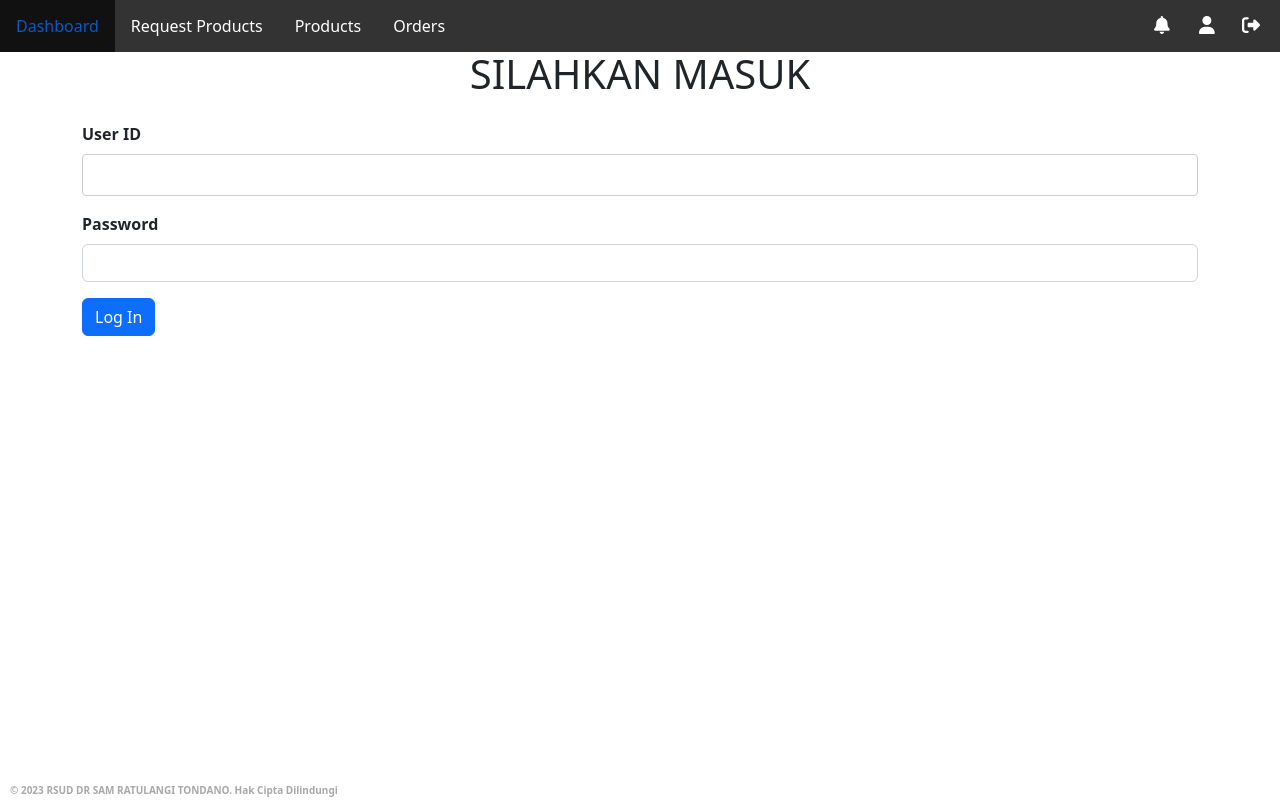
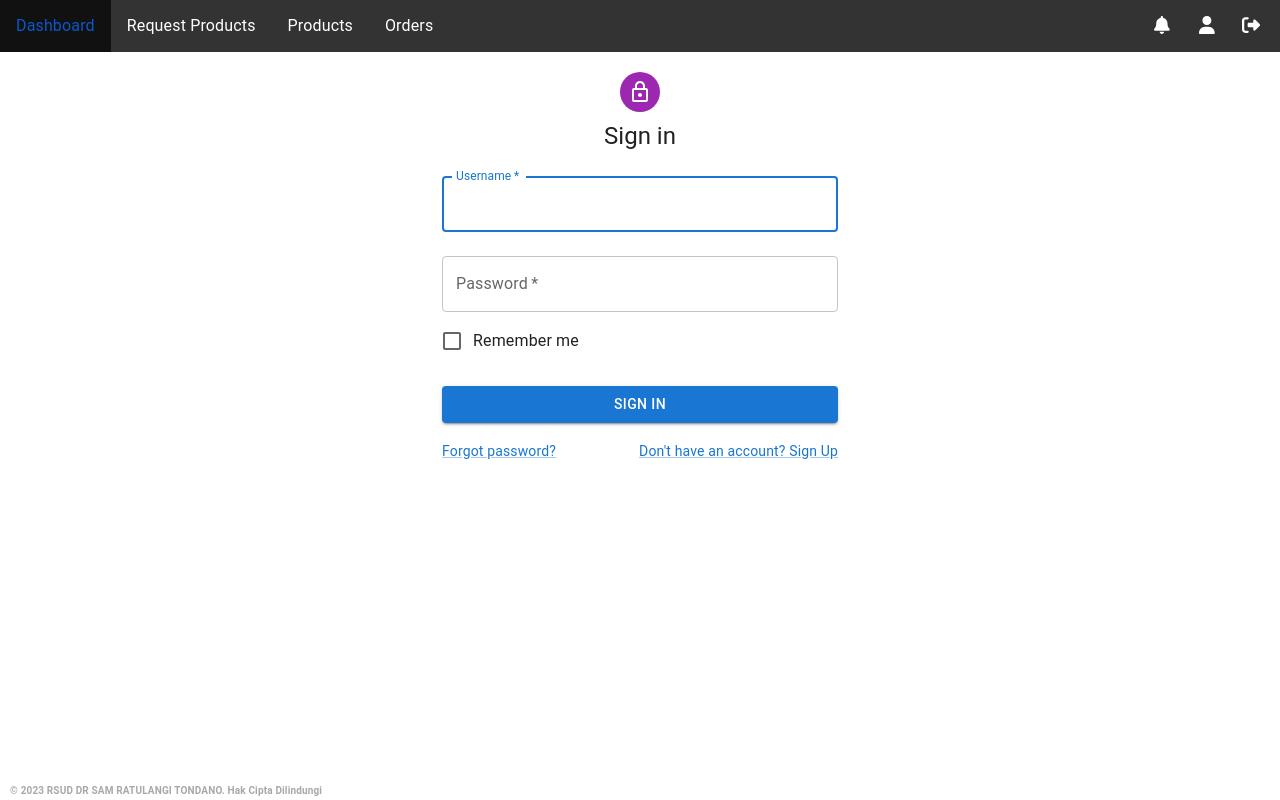
Before and after one commit to RSUD-Dr-Sam-Ratulangi/FrontEndPengadaanRS-testing, a React (Create React App) app: page /logout in a window 1280 px wide. Built offline with nearby package versions, Linux system fonts and the light colour scheme.

Commit message:
Add Product Request

```diff
--- a/src/config/index.js
+++ b/src/config/index.js
@@ -6,7 +6,7 @@ import Navigation from '../components/Navigation';
 import Footer from '../components/Footer';
 import 'bootstrap/dist/css/bootstrap.min.css';
 import Vendorpages from '../pages/Vendorpages';
-import Vendorreqtable from '../pages/Vendorreqtable';
+// import Vendorreqtable from '../pages/Vendorreqtable';
 import Orderpages from '../pages/Orderpages';
 import Notificationpages from '../pages/Notificationpages';
 import Profilpages from '../pages/Profilpages';
@@ -20,7 +20,7 @@ const Routers = () => {
         <Route path="/" element={<Dashboard />} />
         <Route path="/products" element={<Productpages />} />
         <Route path="/vendor" element={<Vendorpages />} /> {/* Update the route path to "/vendor" */}
-        <Route path="/vendorlist" element={<Vendorreqtable />} />
+        {/* <Route path="/vendorlist" element={<Vendorreqtable />} /> */}
         <Route path="/orders" element={<Orderpages />} />
         <Route path="/notifications" element={<Notificationpages />} />
         <Route path="/profile" element={<Profilpages />} />
--- a/src/pages/Productpages.js
+++ b/src/pages/Productpages.js
@@ -129,8 +129,8 @@
         {filteredProducts.map((product) => (
           <div className="col mb-4" key={product.id}>
             <Card className="h-100">
-                {/* <Card.Img variant="top" src={product.imageUrl} /> */}
-                <Card.Img variant="top" />
+              <Card.Img variant="top" src={product.imageUrl} />
+              {/* <Card.Img variant="top" /> */}
               <Card.Body>
                 <p>{product.vendor.name}</p> {/* Menampilkan nama vendor */}
                 <Card.Title>{product.name}</Card.Title>
--- a/src/pages/SignInpages.js
+++ b/src/pages/SignInpages.js
@@ -1,58 +1,146 @@
-import React, { useRef, useState } from "react";
-// import { BrowserRouter as Router, Switch, Route, Link } from "react-router-dom";
-import "bootstrap/dist/css/bootstrap.min.css";
-// import Dashboard from "../pages/Dashboard";
+import * as React from 'react';
+import { Avatar, Button, CssBaseline, TextField, FormControlLabel, Checkbox, Link, Grid, Box, Typography, Container, createTheme, ThemeProvider } from '@mui/material';
+import LockOutlinedIcon from '@mui/icons-material/LockOutlined';
 
-const SignInpages = () => {
-  const usernameRef = useRef("");
-  const passwordRef = useRef("");
-  const [errorMessage, setErrorMessage] = useState("");
-
-  const handleSignIn = (e) => {
-    e.preventDefault();
-
-    if (usernameRef.current.value && passwordRef.current.value) {
-      setErrorMessage("");
-      // Redirect to the dashboard page
-      window.location.href = "/";
-    } else {
-      setErrorMessage("Tolong Masukkan Username dan Password");
-    }
+function SignInpages() {
+  const handleSubmit = (event) => {
+    event.preventDefault();
+    const data = new FormData(event.currentTarget);
+    console.log({
+      email: data.get('email'),
+      password: data.get('password'),
+    });
   };
 
   return (
-    <div className="container">
-      <div className="form-container">
-        <h1 className="text-center mb-4">SILAHKAN MASUK</h1>
-        {errorMessage && <p className="text-center text-danger">{errorMessage}</p>}
-        <form>
-          <div className="mb-3">
-            <label className="form-label">User ID</label>
-            <input
-              className="form-control"
-              name="Username"
-              ref={usernameRef}
-              type="text"
+    <ThemeProvider theme={createTheme()}>
+      <Container component="main" maxWidth="xs">
+        <CssBaseline />
+        <Box
+          sx={{
+            marginTop: 8,
+            display: 'flex',
+            flexDirection: 'column',
+            alignItems: 'center',
+          }}
+        >
+          <Avatar sx={{ m: 1, bgcolor: 'secondary.main' }}>
+            <LockOutlinedIcon />
+          </Avatar>
+          <Typography component="h1" variant="h5">
+            Sign in
+          </Typography>
+          <Box component="form" onSubmit={handleSubmit} noValidate sx={{ mt: 1 }}>
+            <TextField
+              margin="normal"
               required
+              fullWidth
+              id="email"
+              label="Username"
+              name="email"
+              autoComplete="email"
+              autoFocus
             />
-          </div>
-          <div className="mb-3">
-            <label className="form-label">Password</label>
-            <input
-              className="form-control"
-              name="Password"
-              ref={passwordRef}
+            <TextField
+              margin="normal"
+              required
+              fullWidth
+              name="password"
+              label="Password"
               type="password"
-              required
+              id="password"
+              autoComplete="current-password"
             />
-          </div>
-          <button className="btn btn-primary" onClick={handleSignIn}>
-            Log In
-          </button>
-        </form>
-      </div>
-    </div>
+            <FormControlLabel
+              control={<Checkbox value="remember" color="primary" />}
+              label="Remember me"
+            />
+            <Button
+              type="submit"
+              fullWidth
+              variant="contained"
+              sx={{ mt: 3, mb: 2 }}
+            >
+              Sign In
+            </Button>
+            <Grid container>
+              <Grid item xs>
+                <Link href="#" variant="body2">
+                  Forgot password?
+                </Link>
+              </Grid>
+              <Grid item>
+                <Link href="#" variant="body2">
+                  {"Don't have an account? Sign Up"}
+                </Link>
+              </Grid>
+            </Grid>
+          </Box>
+        </Box>
+      </Container>
+    </ThemeProvider>
   );
-};
+}
 
 export default SignInpages;
+
+
+
+// import React, { useRef, useState } from "react";
+// // import { BrowserRouter as Router, Switch, Route, Link } from "react-router-dom";
+// import "bootstrap/dist/css/bootstrap.min.css";
+// // import Dashboard from "../pages/Dashboard";
+
+// const SignInpages = () => {
+//   const usernameRef = useRef("");
+//   const passwordRef = useRef("");
+//   const [errorMessage, setErrorMessage] = useState("");
+
+//   const handleSignIn = (e) => {
+//     e.preventDefault();
+
+//     if (usernameRef.current.value && passwordRef.current.value) {
+//       setErrorMessage("");
+//       // Redirect to the dashboard page
+//       window.location.href = "/";
+//     } else {
+//       setErrorMessage("Tolong Masukkan Username dan Password");
+//     }
+//   };
+
+//   return (
+//     <div className="container">
+//       <div className="form-container">
+//         <h1 className="text-center mb-4">SILAHKAN MASUK</h1>
+//         {errorMessage && <p className="text-center text-danger">{errorMessage}</p>}
+//         <form>
+//           <div className="mb-3">
+//             <label className="form-label">User ID</label>
+//             <input
+//               className="form-control"
+//               name="Username"
+//               ref={usernameRef}
+//               type="text"
+//               required
+//             />
+//           </div>
+//           <div className="mb-3">
+//             <label className="form-label">Password</label>
+//             <input
+//               className="form-control"
+//               name="Password"
+//               ref={passwordRef}
+//               type="password"
+//               required
+//             />
+//           </div>
+//           <button className="btn btn-primary" onClick={handleSignIn}>
+//             Log In
+//           </button>
+//         </form>
+//       </div>
+//     </div>
+//   );
+// };
+
+// export default SignInpages;
--- a/src/pages/Vendorpages.js
+++ b/src/pages/Vendorpages.js
@@ -1,153 +1,201 @@
-import React, { useState, useEffect } from 'react';
-import '../assets/vendorpages.css';
-import { Container } from 'react-bootstrap';
-import axios from 'axios';
-import Vendorreqtable from './Vendorreqtable';
+import { useEffect, useState } from "react";
+import axios from "axios";
+import { Container, Table, Pagination, Button, Modal, Form } from 'react-bootstrap';
 
 const Vendorpages = () => {
-  const [formValues, setFormValues] = useState({
-    name: '',
-    description: '',
-    price: '',
-    quantity: '',
-    imageUrl: '',
-    status: '',
+  const [productList, setProductList] = useState([]);
+  const [searchTerm, setSearchTerm] = useState("");
+  const [currentPage, setCurrentPage] = useState(1);
+  const [productsPerPage] = useState(10);
+  const [showModal, setShowModal] = useState(false);
+  const [newProduct, setNewProduct] = useState({
+    name: "",
+    description: "",
+    price: "",
+    quantity: "",
+    imageUrl: "",
+    status: ""
   });
 
-  const [productList, setProductList] = useState([]);
-
   useEffect(() => {
-    // Fetch product list
-    fetchProductList();
+    axios
+      .get("http://rsudsamrat.site:8080/pengadaan/dev/v1//product-requests")
+      .then((response) => {
+        setProductList(response.data);
+        console.log(response.data);
+      })
+      .catch((error) => {
+        console.log(error);
+      });
   }, []);
 
-  const fetchProductList = async () => {
-    try {
-      const response = await axios.get('http://rsudsamrat.site:8080/pengadaan/dev/v1/product-requests');
-      setProductList(response.data);
-    } catch (error) {
-      console.error(error);
-    }
+  const handleSearch = (event) => {
+    setSearchTerm(event.target.value);
+    setCurrentPage(1); // Reset current page to 1 when search term changes
   };
 
-  const handleSubmit = async (e) => {
-    e.preventDefault();
-    try {
-      const response = await axios.post('http://rsudsamrat.site:8080/pengadaan/dev/v1/product-requests', formValues);
-      console.log(response.data);
-      // Refresh product list
-      fetchProductList();
-    } catch (error) {
-      console.error(error);
-    }
+  const filteredProducts = productList.filter((product) => {
+    const search = searchTerm.toLowerCase();
+    return (
+      product.name.toLowerCase().includes(search) ||
+      product.description.toLowerCase().includes(search) ||
+      product.price.toString().toLowerCase().includes(search) ||
+      product.quantity.toString().toLowerCase().includes(search) ||
+      product.imageUrl.toLowerCase().includes(search) ||
+      product.status.toLowerCase().includes(search)
+    );
+  });
+
+  // Get current products
+  const indexOfLastProduct = currentPage * productsPerPage;
+  const indexOfFirstProduct = indexOfLastProduct - productsPerPage;
+  const currentProducts = filteredProducts.slice(indexOfFirstProduct, indexOfLastProduct);
+
+  // Change page
+  const handlePageChange = (pageNumber) => {
+    setCurrentPage(pageNumber);
   };
 
-  const handleChange = (e) => {
-    const { name, value } = e.target;
-    setFormValues((prevValues) => ({ ...prevValues, [name]: value }));
+  // Calculate total pages
+  const totalPages = Math.ceil(filteredProducts.length / productsPerPage);
+
+  // Modal
+  const handleCloseModal = () => {
+    setShowModal(false);
+  };
+
+  const handleShowModal = () => {
+    setShowModal(true);
+  };
+
+  const handleChangeNewProduct = (event) => {
+    const { name, value } = event.target;
+    setNewProduct((prevState) => ({
+      ...prevState,
+      [name]: value
+    }));
+  };
+
+  const handleSubmitNewProduct = (event) => {
+    event.preventDefault();
+
+    // Perform API call to create the new product request
+    axios
+      .post("http://rsudsamrat.site:8080/pengadaan/dev/v1//product-requests", newProduct)
+      .then((response) => {
+        console.log("New product request created:", response.data);
+        // Reset the form and close the modal
+        setNewProduct({
+          name: "",
+          description: "",
+          price: "",
+          quantity: "",
+          imageUrl: "",
+          status: ""
+        });
+        setShowModal(false);
+      })
+      .catch((error) => {
+        console.log("Error creating new product request:", error);
+      });
   };
 
   return (
     <Container>
-      <div className="row">
-        <div className="col-md-6">
-          <h2>Product List</h2>
-          <Vendorreqtable productList={productList} />
-        </div>
-        <div className="col-md-6">
-          <h2>Create Product Request</h2>
-          <form onSubmit={handleSubmit} className="vendor-pages-form">
-            <div className="form-group">
-              <p>Vendor</p>
-              <label htmlFor="name">Name:</label>
+      <h2>Request Product List</h2>
+      <Button variant="primary" onClick={handleShowModal}>Add</Button>
+      <div className="my-4">
         <input
           type="text"
-                id="name"
-                name="name"
-                value={formValues.name}
-                onChange={handleChange}
-                required
           className="form-control"
+          placeholder="Search by Name, Description, Price, Quantity, Image URL, or Status"
+          value={searchTerm}
+          onChange={handleSearch}
         />
       </div>
+      <Table striped bordered hover>
+        <thead>
+          <tr>
+            <th>Name</th>
+            <th>Description</th>
+            <th>Price</th>
+            <th>Quantity</th>
+            <th>Image URL</th>
+            <th>Status</th>
+          </tr>
+          </thead>
+        <tbody>
+          {currentProducts.map((product) => (
+            <tr key={product.id}>
+              <td>{product.name}</td>
+              <td>{product.description}</td>
+              <td>{product.price}</td>
+              <td>{product.quantity}</td>
+              <td>
+                <img src={product.imageUrl} alt={product.name} style={{ width: '100px' }} />
+              </td>
+              <td>{product.status}</td>
+            </tr>
+          ))}
+        </tbody>
+      </Table>
+      <Pagination>
+        {Array.from({ length: totalPages }, (_, index) => (
+          <Pagination.Item
+            key={index + 1}
+            active={index + 1 === currentPage}
+            onClick={() => handlePageChange(index + 1)}
+          >
+            {index + 1}
+          </Pagination.Item>
+        ))}
+      </Pagination>
 
-            <div className="form-group">
-              <label htmlFor="description">Description:</label>
-              <textarea
-                id="description"
-                name="description"
-                value={formValues.description}
-                onChange={handleChange}
-                required
-                className="form-control"
-              />
-            </div>
 
-            <div className="form-group">
-              <label htmlFor="price">Price:</label>
-              <input
-                type="number"
-                id="price"
-                name="price"
-                value={formValues.price}
-                onChange={handleChange}
-                required
-                className="form-control"
-              />
-            </div>
 
-            <div className="form-group">
-              <label htmlFor="quantity">Quantity:</label>
-              <input
-                type="number"
-                id="quantity"
-                name="quantity"
-                value={formValues.quantity}
-                onChange={handleChange}
-                required
-                className="form-control"
-              />
-            </div>
+      <Modal show={showModal} onHide={handleCloseModal}>
+  <Modal.Header closeButton>
+    <Modal.Title>Create Request Product</Modal.Title>
+  </Modal.Header>
+  <Modal.Body>
+    <Form onSubmit={handleSubmitNewProduct}>
+      <Form.Group controlId="name">
+        <Form.Label>Name</Form.Label>
+        <Form.Control type="text" name="name" value={newProduct.name} onChange={handleChangeNewProduct} />
+      </Form.Group>
+      <Form.Group controlId="description">
+        <Form.Label>Description</Form.Label>
+        <Form.Control type="text" name="description" value={newProduct.description} onChange={handleChangeNewProduct} />
+      </Form.Group>
+      <Form.Group controlId="price">
+  <Form.Label>Price</Form.Label>
+  <Form.Control type="number" name="price" value={newProduct.price} onChange={handleChangeNewProduct} required />
+</Form.Group>
+<Form.Group controlId="quantity">
+  <Form.Label>Quantity</Form.Label>
+  <Form.Control type="number" name="quantity" value={newProduct.quantity} onChange={handleChangeNewProduct} required />
+</Form.Group>
 
-            <div className="form-group">
-              <label htmlFor="imageUrl">Image URL:</label>
-              <input
-                type="url"
-                id="imageUrl"
-                name="imageUrl"
-                value={formValues.imageUrl}
-                onChange={handleChange}
-                required
-                className="form-control"
-              />
-          </div>
-
-          <div className="form-group">
-            <label htmlFor="status">Status:</label>
-            <select
-              id="status"
-              name="status"
-              value={formValues.status}
-              onChange={handleChange}
-              required
-              className="form-control"
-            >
+      <Form.Group controlId="imageUrl">
+        <Form.Label>Image URL</Form.Label>
+        <Form.Control type="text" name="imageUrl" value={newProduct.imageUrl} onChange={handleChangeNewProduct} />
+      </Form.Group>
+      <Form.Group controlId="status">
+        <Form.Label>Status</Form.Label>
+        <Form.Control as="select" name="status" value={newProduct.status} onChange={handleChangeNewProduct}>
           <option value="">Select Status</option>
           <option value="OPEN">OPEN</option>
           <option value="CLOSED">CLOSED</option>
           <option value="FULFILLED">FULFILLED</option>
-            </select>
-          </div>
+        </Form.Control>
+      </Form.Group>
+      <Button variant="primary" type="submit">Create</Button>
+    </Form>
+  </Modal.Body>
+</Modal>
 
-          <button type="submit" className="btn btn-primary">
-            Create Product Request
-          </button>
-        </form>
-      </div>
-    </div>
     </Container>
   );
-
 };
 
 export default Vendorpages;
--- a/src/pages/Vendorreqtable.js
+++ b/src/pages/Vendorreqtable.js
@@ -1,36 +1,36 @@
-import React from 'react';
-import { Table } from 'react-bootstrap';
-import '../assets/vendorreqtable.css'; // Import vendorreqtable.css
+// import React from 'react';
+// import { Table } from 'react-bootstrap';
+// import '../assets/vendorreqtable.css'; // Import vendorreqtable.css
 
-const Vendorreqtable = ({ productList }) => {
-  return (
-    <Table striped bordered hover>
-      <thead>
-        <tr>
-          <th>Name</th>
-          <th>Description</th>
-          <th>Price</th>
-          <th>Quantity</th>
-          <th>Image URL</th>
-          <th>Status</th>
-        </tr>
-      </thead>
-      <tbody>
-        {productList.map((product) => (
-          <tr key={product.id}>
-            <td>{product.name}</td>
-            <td>{product.description}</td>
-            <td>{product.price}</td>
-            <td>{product.quantity}</td>
-            <td>
-              <img src={product.imageUrl} alt={product.name} style={{ width: '100px' }} />
-            </td>
-            <td>{product.status}</td>
-          </tr>
-        ))}
-      </tbody>
-    </Table>
-  );
-};
+// const Vendorreqtable = ({ productList }) => {
+//   return (
+//     <Table striped bordered hover>
+//       <thead>
+//         <tr>
+//           <th>Name</th>
+//           <th>Description</th>
+//           <th>Price</th>
+//           <th>Quantity</th>
+//           <th>Image URL</th>
+//           <th>Status</th>
+//         </tr>
+//       </thead>
+//       <tbody>
+//         {productList.map((product) => (
+//           <tr key={product.id}>
+//             <td>{product.name}</td>
+//             <td>{product.description}</td>
+//             <td>{product.price}</td>
+//             <td>{product.quantity}</td>
+//             <td>
+//               <img src={product.imageUrl} alt={product.name} style={{ width: '100px' }} />
+//             </td>
+//             <td>{product.status}</td>
+//           </tr>
+//         ))}
+//       </tbody>
+//     </Table>
+//   );
+// };
 
-export default Vendorreqtable;
+// export default Vendorreqtable;
```
Also changed, not shown: src/pages/Orderpages.js (line endings or trailing spaces). Lines whose indentation alone changed are shown as unchanged.
